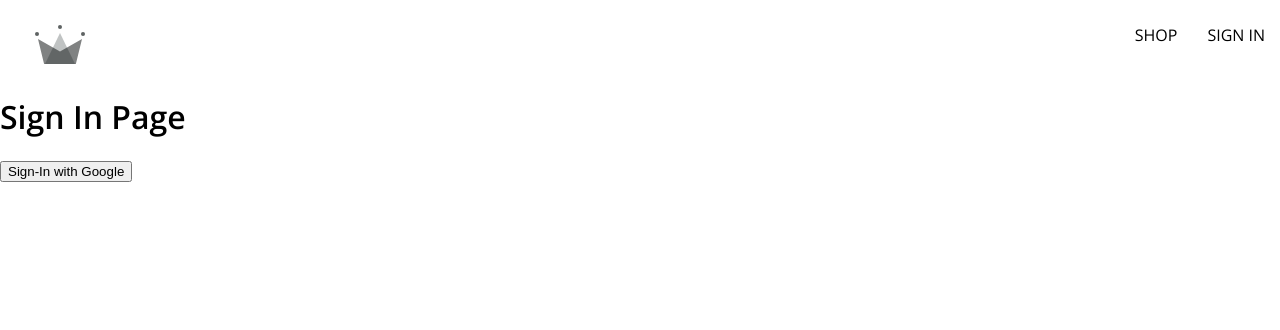
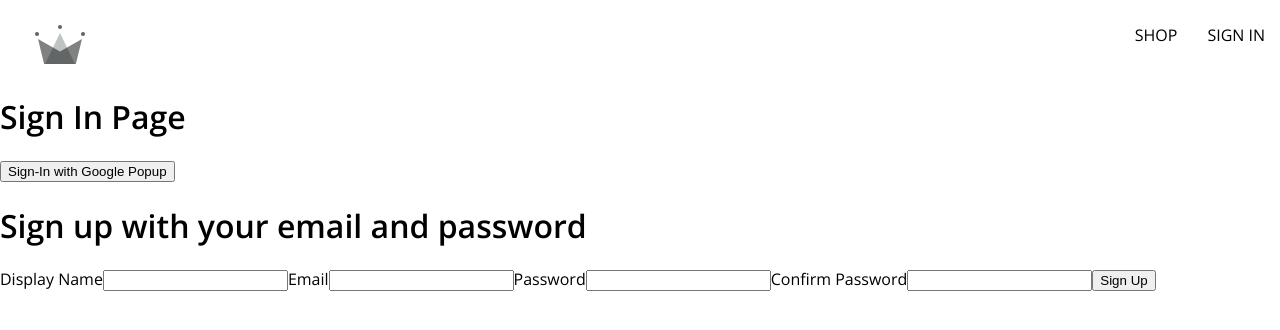
Before and after one commit to m0nq/crown-clothing, a React (Create React App) app: page /sign-in in a window 1280 px wide. Shown: the top 330 px of the page. Built offline with nearby package versions, Linux system fonts and the light colour scheme; a web font is replaced by a local one.

Commit message:
Initial wiring or sign up component

```diff
--- /dev/null
+++ b/src/components/sign-up/sign-up.component.jsx
@@ -0,0 +1,47 @@
+import { useState } from 'react';
+
+const initialFormFields = {
+    displayName: '',
+    email: '',
+    password: '',
+    confirmPassword: ''
+};
+
+export const SignUp = () => {
+    const [formFields, setFormFields] = useState(initialFormFields);
+    const { displayName, email, password, confirmPassword } = formFields;
+
+    const handleChange = event => {
+        const { name, value } = event.target;
+        setFormFields({ ...formFields, [name]: value });
+        console.log(formFields);
+    };
+
+    return (
+        <>
+            <h1>Sign up with your email and password</h1>
+            <form onSubmit={() => {
+            }}>
+                <label htmlFor="displayName">Display Name</label>
+                <input required type="text" id="displayName" onChange={handleChange} name="displayName"
+                    value={displayName}/>
+
+                <label htmlFor="email">Email</label>
+                <input required type="email" id="email" onChange={handleChange} name="email" value={email}/>
+
+                <label htmlFor="password">Password</label>
+                <input required type="password" id="password" onChange={handleChange} name="password" value={password}/>
+
+                <label htmlFor="confirmPassword">Confirm Password</label>
+                <input required
+                    type="password"
+                    id="confirmPassword"
+                    onChange={handleChange}
+                    name="confirmPassword"
+                    value={confirmPassword}/>
+
+                <button type="submit">Sign Up</button>
+            </form>
+        </>
+    );
+};
--- a/src/routes/sign-in/signin.component.jsx
+++ b/src/routes/sign-in/signin.component.jsx
@@ -1,3 +1,4 @@
+import { SignUp } from '../../components/sign-up/sign-up.component';
 import { signInWithGooglePopup } from '../../utils/firebase/firebase.utils';
 import { createUserDocument } from '../../utils/firebase/firebase.utils';
 
@@ -10,7 +11,8 @@ export const SignIn = () => {
     return (
         <>
             <h1>Sign In Page</h1>
-            <button onClick={logGoogleUser}>Sign-In with Google</button>
+            <button onClick={logGoogleUser}>Sign-In with Google Popup</button>
+            <SignUp/>
         </>
     );
 };
--- a/src/utils/firebase/firebase.utils.js
+++ b/src/utils/firebase/firebase.utils.js
@@ -2,12 +2,12 @@
 import { initializeApp } from 'firebase/app';
 import { getAuth } from 'firebase/auth';
 import { signInWithPopup } from 'firebase/auth';
+import { signInWithRedirect } from 'firebase/auth';
 import { GoogleAuthProvider } from 'firebase/auth';
 import { getFirestore } from 'firebase/firestore';
 import { doc } from 'firebase/firestore';
 import { getDoc } from 'firebase/firestore';
 import { setDoc } from 'firebase/firestore';
-import { Firestore } from 'firebase/firestore';
 
 // Your web app's Firebase configuration
 const firebaseConfig = {
@@ -28,14 +28,15 @@ const provider = new GoogleAuthProvider({
 
 export const auth = getAuth();
 export const signInWithGooglePopup = () => signInWithPopup(auth, provider);
+export const signInWithGoogleRedirect = () => signInWithRedirect(auth, provider);
 
 export const db = getFirestore();
 
 export const createUserDocument = async userAuth => {
-    const userDocRef = doc(db, 'users', userAuth.uid)
-    console.log(userDocRef);
+    const userDocRef = doc(db, 'users', userAuth.uid);
+    // console.log(userDocRef);
     const userSnapshot = await getDoc(userDocRef);
-    console.log(userSnapshot.exists());
+    // console.log(userSnapshot.exists());
 
     if (!userSnapshot.exists()) {
         const { displayName, email } = userAuth;
@@ -46,11 +47,11 @@ export const createUserDocument = async userAuth => {
                 displayName,
                 email,
                 createdAt
-            })
+            });
         } catch (e) {
             console.error('Error creating user', e.message);
         }
     }
 
-    return userDocRef
-}
+    return userDocRef;
+};
```
